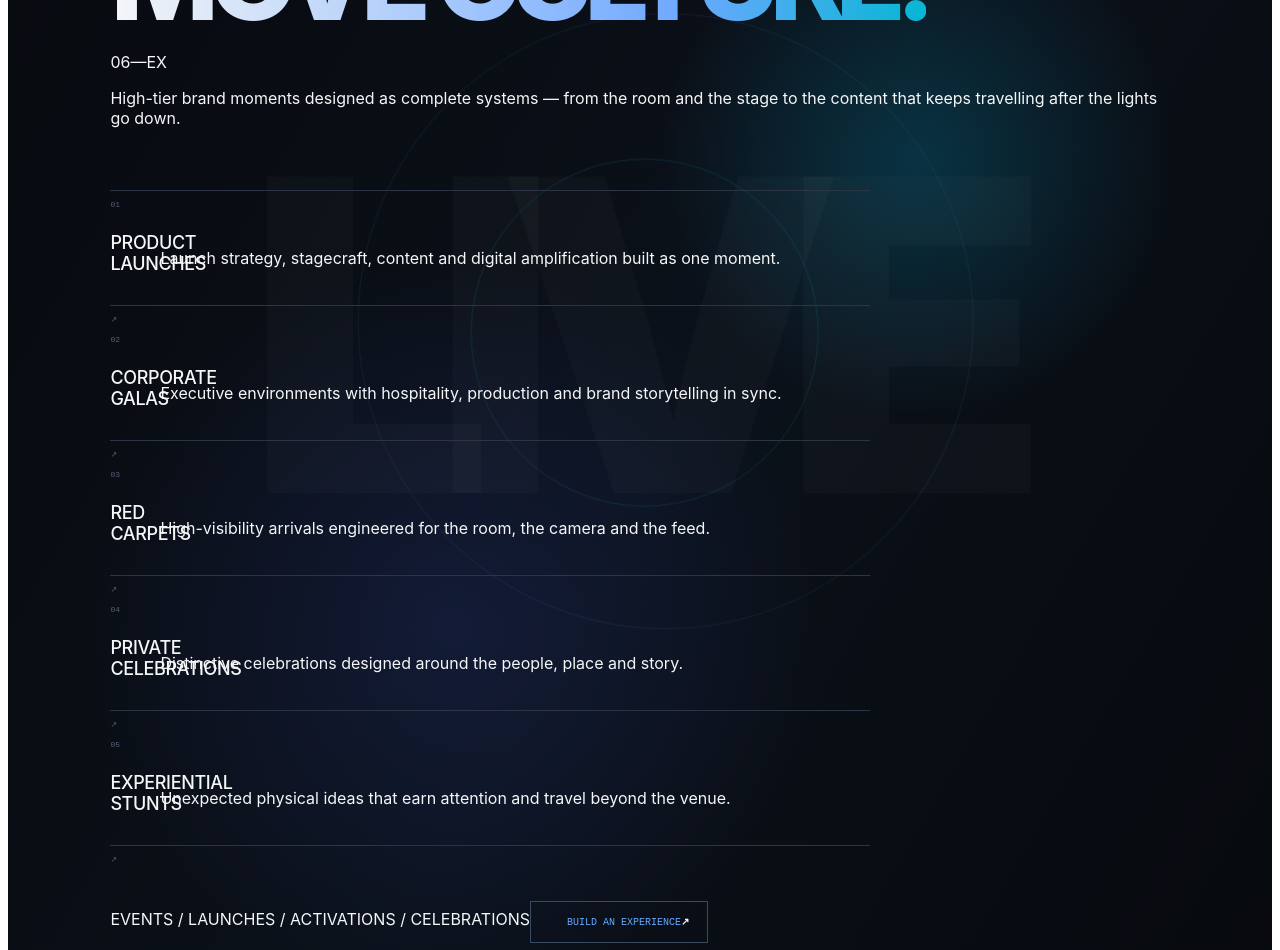
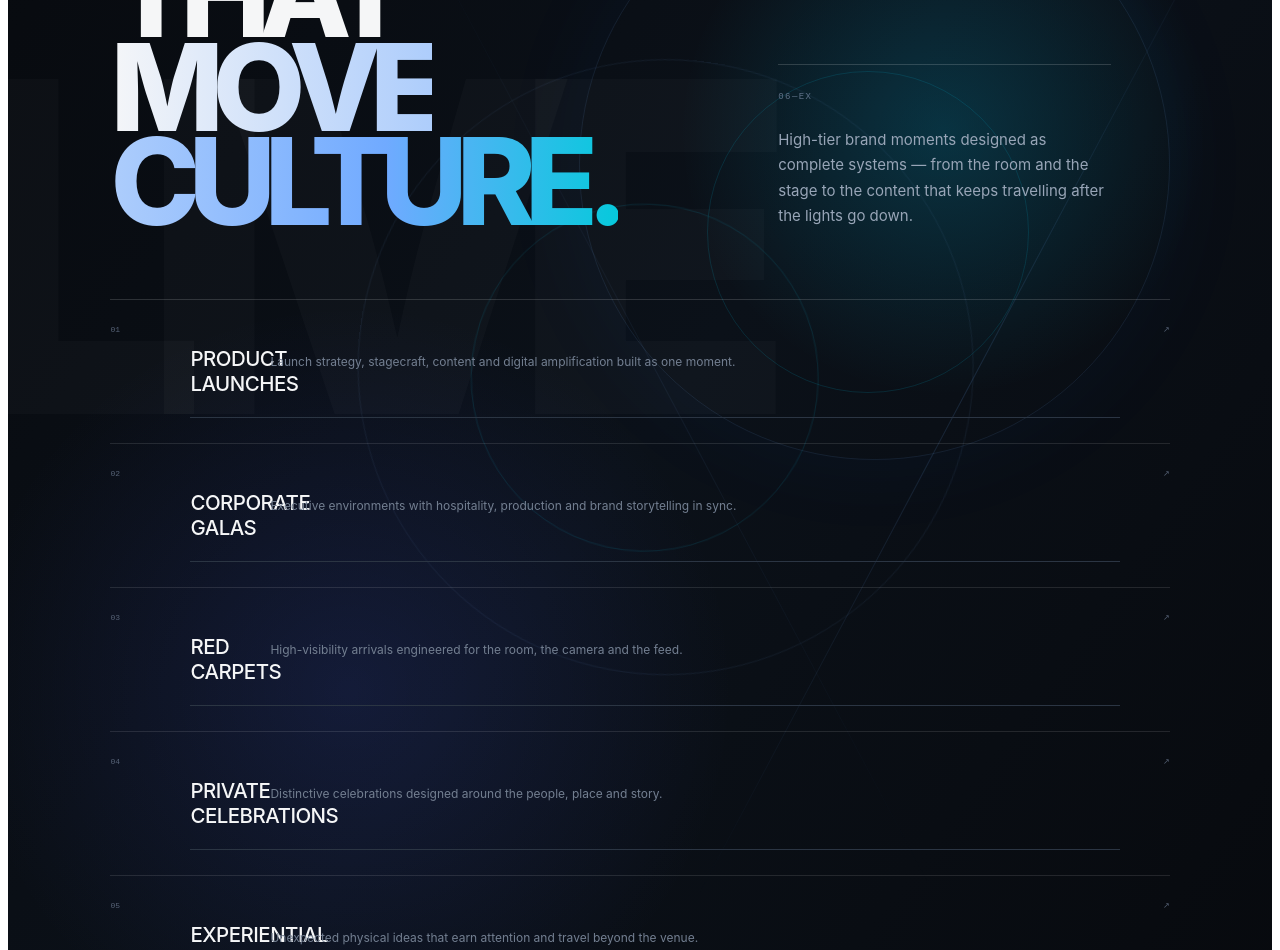
Before and after one commit to SRILUG/digitale-media-ai, a Next.js app: page / in a window 1280 px wide. Shown: the part 6160-7110 px from the top of the page. Built offline with nearby package versions, Linux system fonts and the light colour scheme.

Commit message:
Art direct premium experiences section

```diff
--- a/app/globals.css
+++ b/app/globals.css
@@ -174,3 +174,33 @@
 .aiConsole{overflow:hidden}
 .consoleRow{grid-template-columns:38px 1fr 20px;padding:23px 14px}
 }
+
+/* EXPERIENCES — live editorial treatment */
+.experienceSection{min-height:100svh;position:relative;background:#07090d;isolation:isolate}
+.experienceBackdrop{position:absolute;inset:0;z-index:-1;background:radial-gradient(circle at 74% 34%,rgba(0,208,255,.18),transparent 19%),radial-gradient(circle at 27% 70%,rgba(75,95,255,.14),transparent 27%),linear-gradient(125deg,#07090d 0%,#0b1119 52%,#07090d 100%);overflow:hidden}
+.experienceBackdrop span{position:absolute;left:-3vw;top:31%;font-size:clamp(220px,36vw,560px);font-weight:900;line-height:.7;letter-spacing:-.14em;color:rgba(255,255,255,.025);user-select:none}
+.experienceRing{position:absolute;display:block;border:1px solid rgba(112,174,255,.11);border-radius:50%;aspect-ratio:1}
+.experienceRingOne{width:46vw;right:8vw;top:17%;box-shadow:0 0 100px rgba(47,116,255,.05)}
+.experienceRingTwo{width:25vw;right:19vw;top:30%;border-color:rgba(0,213,255,.13)}
+.experienceCross{position:absolute;width:1px;height:75%;top:13%;background:linear-gradient(transparent,rgba(112,174,255,.15),transparent);transform:rotate(28deg)}
+.experienceCrossOne{right:24%}.experienceCrossTwo{right:48%;transform:rotate(-28deg);opacity:.45}
+.experienceContent{position:relative;z-index:2;padding:125px 8vw 55px}
+.experienceIntro{display:grid;grid-template-columns:1.15fr .85fr;gap:8vw;align-items:end;margin:75px 0 70px}
+.experienceContent h2{font-size:clamp(70px,9.4vw,148px);line-height:.78;letter-spacing:-.095em;margin:18px 0 0}
+.experienceContent h2 em{font-style:normal;background:linear-gradient(90deg,#f5f6f8,#70aaff 72%,#06c9dc);-webkit-background-clip:text;background-clip:text;-webkit-text-fill-color:transparent}
+.experienceLead{border-top:1px solid rgba(255,255,255,.16);padding-top:18px;max-width:430px}
+.experienceIndex{font:9px "JetBrains Mono",monospace;color:#5f7188;letter-spacing:.16em}
+.experienceLead p{font-size:15px;line-height:1.7;color:#98a5b7;margin:24px 0 0}
+.experienceList{max-width:none;margin:0;border-top:1px solid rgba(255,255,255,.15)}
+.experienceItem{display:grid;grid-template-columns:65px 1fr 35px;gap:15px;align-items:start;padding:25px 0;border-bottom:1px solid rgba(255,255,255,.11);transition:padding .3s ease,border-color .3s ease}
+.experienceItem:hover{padding-left:12px;border-color:rgba(105,170,255,.55)}
+.experienceNumber,.experienceArrow{font:9px "JetBrains Mono",monospace;color:#5d6c80}
+.experienceItemMain{display:grid;grid-template-columns:minmax(220px,.65fr) 1fr;gap:30px;align-items:baseline}
+.experienceItem strong{font-size:clamp(17px,1.6vw,23px);font-weight:500;letter-spacing:-.025em}
+.experienceItem p{margin:0;color:#737f91;font-size:12px;line-height:1.6;max-width:520px}
+.experienceArrow{color:#69aaff;text-align:right}
+.experienceBottom{display:flex;align-items:center;justify-content:space-between;margin-top:38px;color:#5e6c7e;font:8px "JetBrains Mono",monospace;letter-spacing:.13em}
+.experienceCta{display:inline-flex;align-items:center;gap:35px;padding:14px 17px;border:1px solid #3a4b62;color:#e9eef5;font:9px "JetBrains Mono",monospace;transition:background .25s ease,color .25s ease,border-color .25s ease}
+.experienceCta b{font-weight:400;color:#69aaff}
+.experienceCta:hover{background:#f3f6fa;color:#080a0f;border-color:#f3f6fa}.experienceCta:hover b{color:#0870d8}
+@media(max-width:850px){.experienceContent{padding:88px 7vw 35px}.experienceIntro{grid-template-columns:1fr;gap:35px;margin:55px 0 48px}.experienceContent h2{font-size:16vw}.experienceItem{grid-template-columns:38px 1fr 20px;padding:21px 0}.experienceItemMain{grid-template-columns:1fr;gap:8px}.experienceItem p{font-size:11px}.experienceBottom{align-items:flex-start;gap:25px;flex-direction:column}.experienceRingOne{width:90vw;right:-35vw;top:23%;opacity:.6}.experienceRingTwo{width:52vw;right:-8vw;top:35%}.experienceCrossOne{right:15%}.experienceCrossTwo{display:none}.experienceBackdrop span{font-size:54vw;top:38%}}
```
